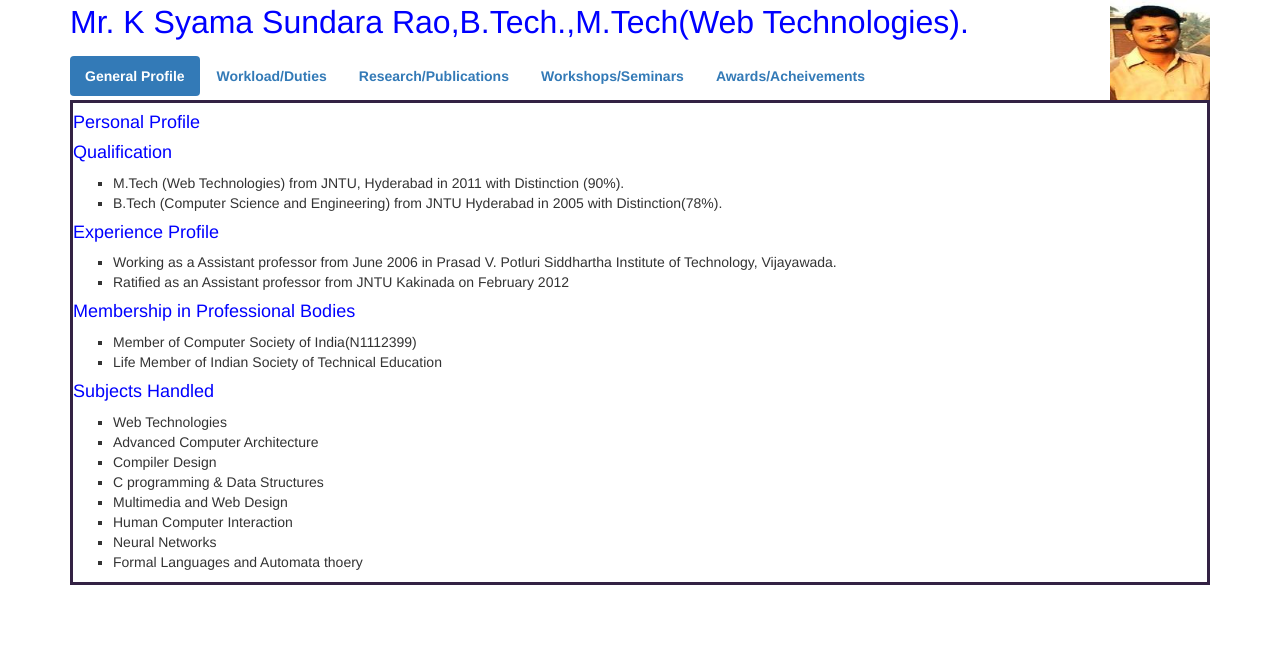
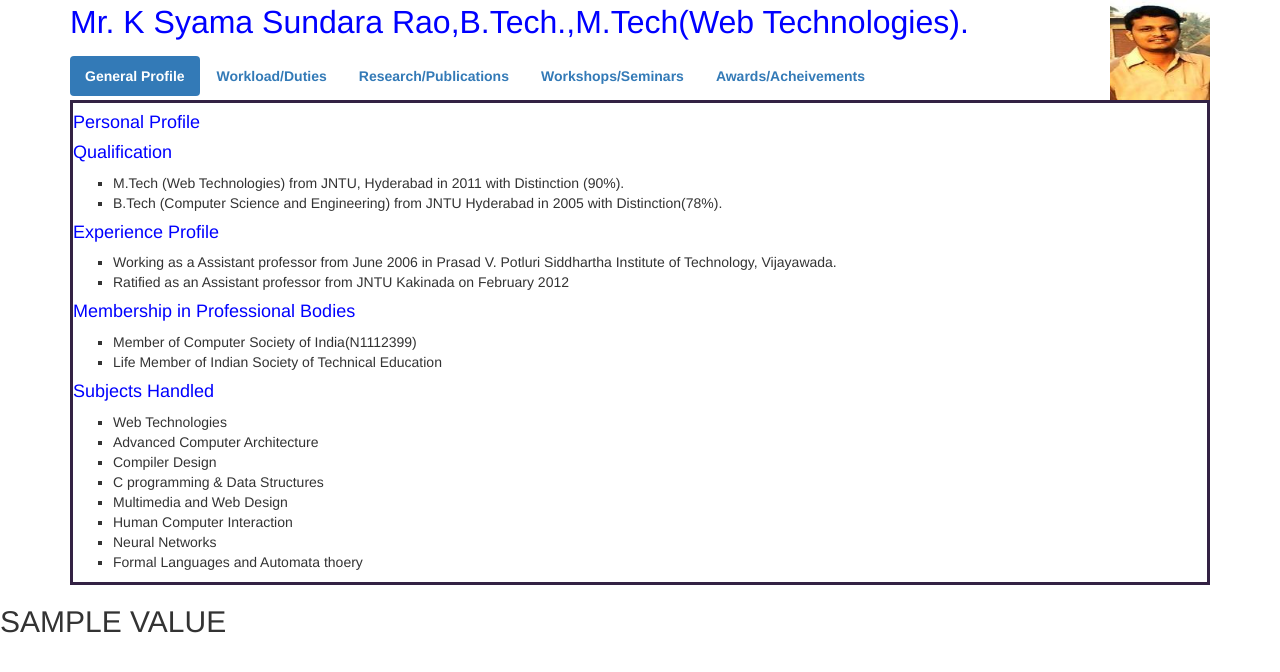
Before and after one commit to syamasundararao/imad-app, a website: page ui/index.html in a window 1280 px wide. Drawn offline with nearby package versions, Linux system fonts and the light colour scheme.

Commit message:
[imad-console] Updates ui/index.html

```diff
--- a/ui/index.html
+++ b/ui/index.html
@@ -207,6 +207,10 @@ One-day workshop on ‘Embedded Systems’ at PVP Siddhartha Institute of Techno
     </div>
   </div>
 </div>
+<div id="main_text">
+
+    SAMPLE
+</div>
 <script src="/ui/main.js"></script>
 
 </body>
```
